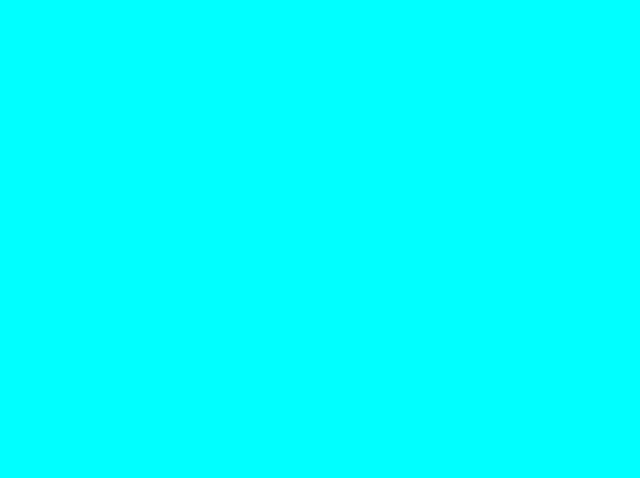
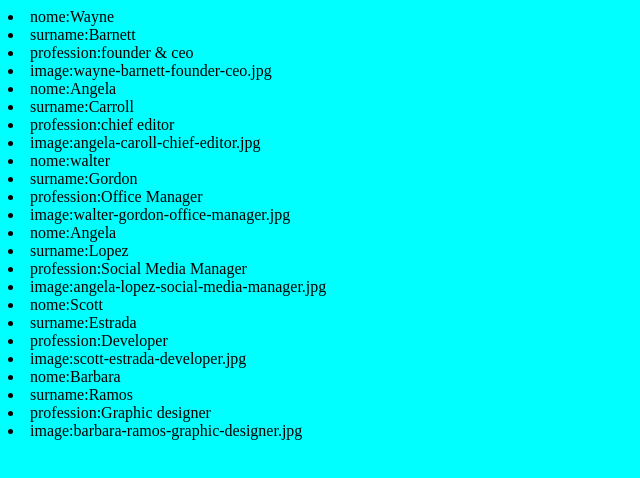
Before and after one commit to SimoneDiPrima/js-our-team, a plain HTML site: page index.html in a window 1280 px wide. Shown: the whole page, without its empty margins (0-640 px from the left). Drawn offline with Linux system fonts and the light colour scheme.

Commit message:
esercizio completo senza bonus

```diff
--- a/index.html
+++ b/index.html
@@ -9,7 +9,9 @@
     <title>CARDS</title>
 </head>
 <body>
+    <div id="info-container">
 
+    </div>
 
 
 
--- a/js/script.js
+++ b/js/script.js
@@ -1,44 +1,55 @@
-console.log(`js ok`);
+
 
 // prima di tutto devo creare un array:
 
 const personArray = [
    {
-    "nome": "Wayne",
-    "surname": "Barnett",
-    "profession":"founder & ceo",
-    "image": "wayne-barnett-founder-ceo.jpg"
+    nome: "Wayne",
+    surname: "Barnett",
+    profession:"founder & ceo",
+    image: "wayne-barnett-founder-ceo.jpg"
    },
    {
-    "nome": "Angela",
-    "surname": "Carroll",
-    "profession":"chief editor",
-    "image": "angela-caroll-chief-editor.jpg"
+    nome: "Angela",
+    surname: "Carroll",
+    profession:"chief editor",
+    image: "angela-caroll-chief-editor.jpg"
    },
    {
-    "nome": "walter",
-    "surname": "Gordon",
-    "profession":"Office Manager",
-    "image": "walter-gordon-office-manager.jpg"
+    nome: "walter",
+    surname: "Gordon",
+    profession:"Office Manager",
+    image: "walter-gordon-office-manager.jpg"
    },
    {
-    "nome": "Angela",
-    "surname": "Lopez",
-    "profession":"Social Media Manager",
-    "image": "angela-lopez-social-media-manager.jpg"
+    nome: "Angela",
+    surname: "Lopez",
+    profession:"Social Media Manager",
+    image: "angela-lopez-social-media-manager.jpg"
    },
    {
-    "nome": "Scott",
-    "surname": "Estrada",
-    "profession":"Developer",
-    "image": "scott-estrada-developer.jpg"
+    nome: "Scott",
+    surname: "Estrada",
+    profession:"Developer",
+    image: "scott-estrada-developer.jpg"
    },
    {
-    "nome": "Barbara",
-    "surname": "Ramos",
-    "profession":"Graphic designer",
-    "image": "barbara-ramos-graphic-designer.jpg "
+    nome: "Barbara",
+    surname: "Ramos",
+    profession:"Graphic designer",
+    image: "barbara-ramos-graphic-designer.jpg "
    }
 ]
 
-console.log(personArray);
+// console.log(personArray);
+
+
+const infoContainer = document.getElementById(`info-container`);
+
+
+for(let i = 0; i < personArray.length; i++){
+    const infoPerson = personArray[i];
+    for(let key in infoPerson){
+        infoContainer.innerHTML += `<li>${key}:${infoPerson[key]}</li>`;
+    }
+}
```
